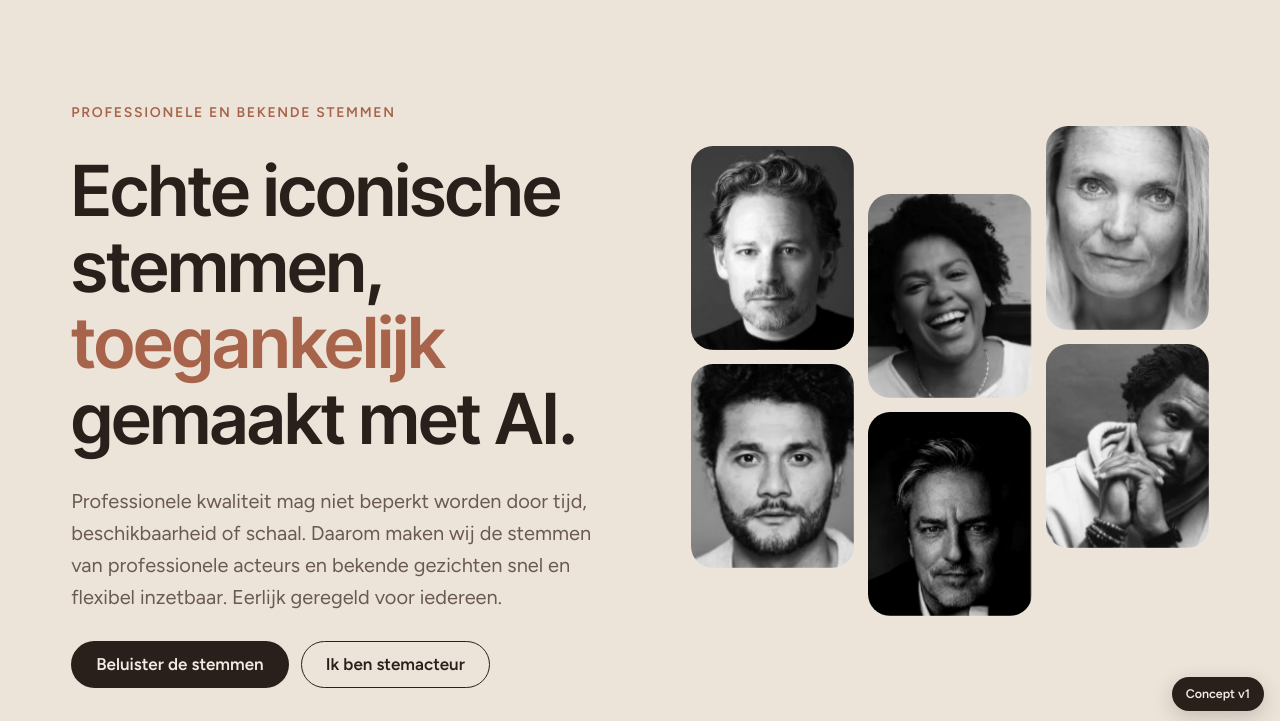
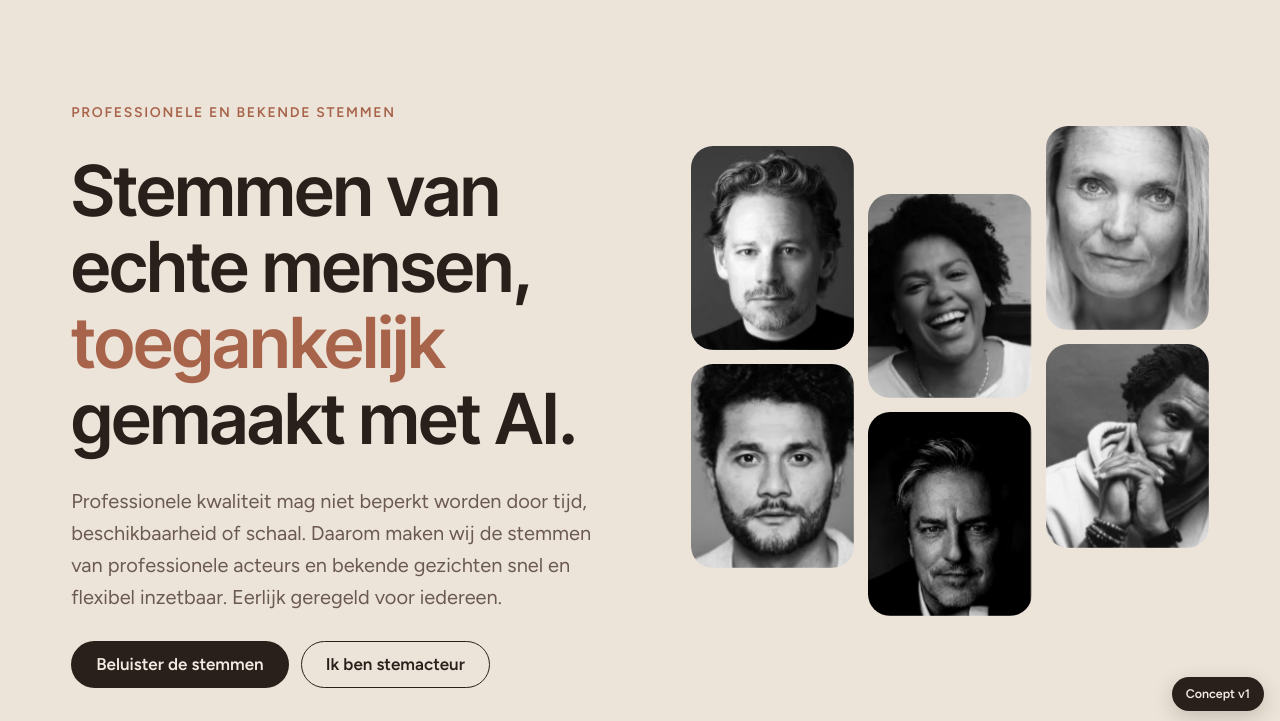
Before and after one commit to maxkoedijk-hash/websiteAV, a plain HTML site: page index.html in a window 1280 px wide. Shown: the part 73-794 px from the top of the page. Drawn offline with Linux system fonts and the light colour scheme.

Commit message:
Hero-titel: 'Stemmen van echte mensen, toegankelijk gemaakt met AI.'
Co-Authored-By: Claude Opus 5.5 <noreply@anthropic.com>
Claude-Session: https://claude.ai/code/session_01FoN6Tj7KCupeoJh3dB2oK3

```diff
--- a/index.html
+++ b/index.html
@@ -7,7 +7,7 @@
   <meta name="description" content="Iconische professionele stemmen, toegankelijk gemaakt met AI. Professionele en bekende stemmen, snel, schaalbaar en meertalig inzetbaar. Eerlijk en juridisch goed geregeld voor alle partijen.">
   <link rel="canonical" href="https://www.aiconicvoices.com/">
   <meta property="og:type" content="website">
-  <meta property="og:title" content="Aiconic Voices: echte iconische stemmen, toegankelijk gemaakt met AI">
+  <meta property="og:title" content="Aiconic Voices: stemmen van echte mensen, toegankelijk gemaakt met AI">
   <meta property="og:description" content="Professionele en bekende stemmen voor iedere merkuitdaging. Snel, schaalbaar en meertalig, met eerlijke vergoedingen en transparante afspraken.">
   <meta property="og:url" content="https://www.aiconicvoices.com/">
   <meta property="og:locale" content="nl_NL">
@@ -214,7 +214,7 @@
       <div class="wrap hero-grid">
         <div class="hero-copy">
           <p class="eyebrow">Professionele en bekende stemmen</p>
-          <h1>Echte iconische stemmen, <em>toegankelijk</em> gemaakt met AI.</h1>
+          <h1>Stemmen van echte mensen, <em>toegankelijk</em> gemaakt met AI.</h1>
           <p class="lead">Professionele kwaliteit mag niet beperkt worden door tijd, beschikbaarheid of schaal. Daarom maken wij de stemmen van professionele acteurs en bekende gezichten snel en flexibel inzetbaar. Eerlijk geregeld voor iedereen.</p>
           <div class="hero-actions">
             <a class="btn btn-primary" href="#stemmen">Beluister de stemmen</a>
```
